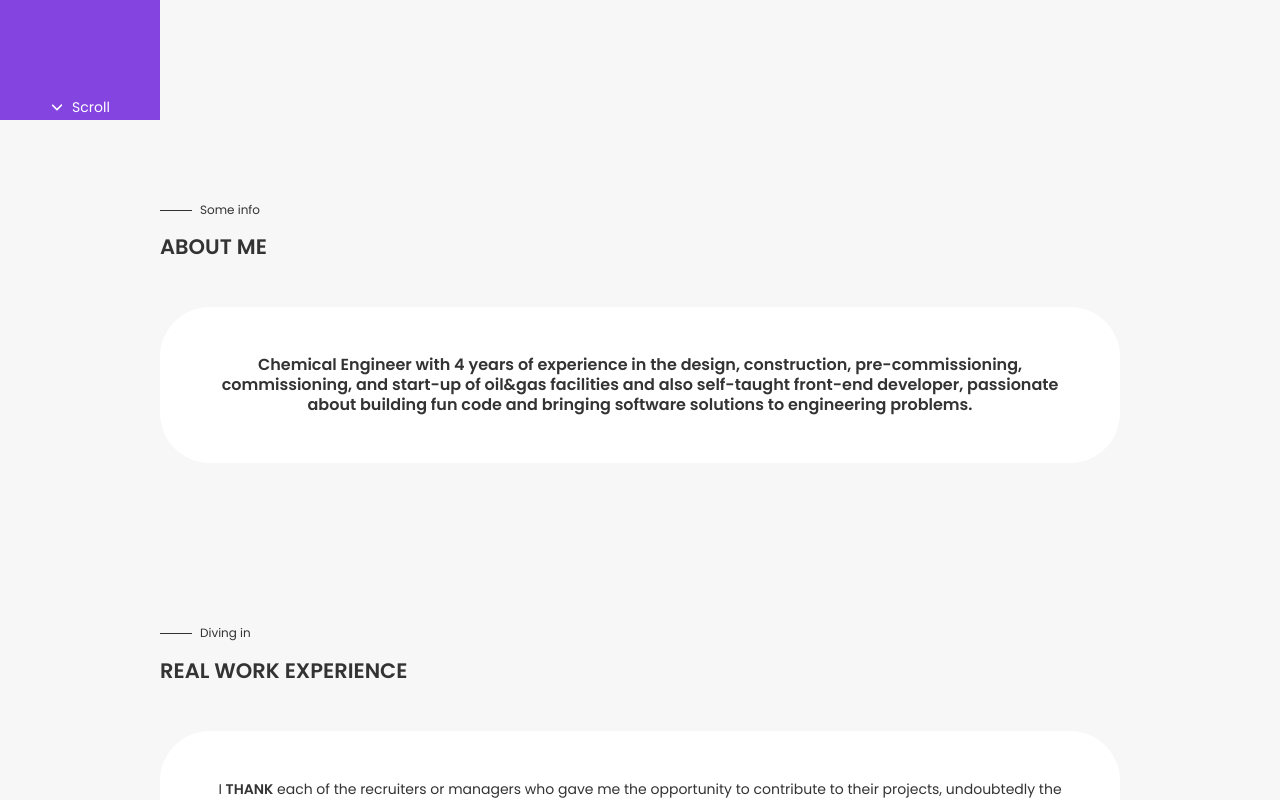
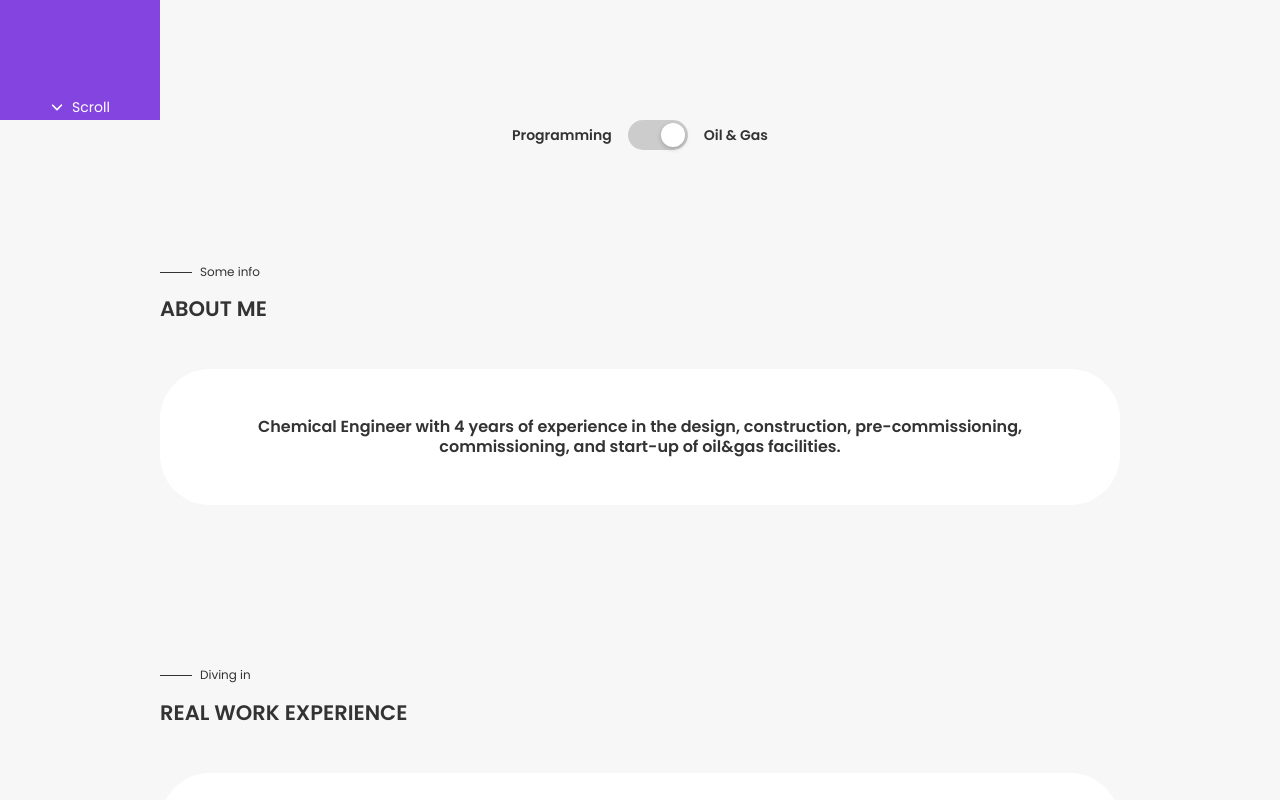
Before and after one commit to carlosfpj/portfolio, a React (Vite) app in the folder portfolio/: page / in a window 1280 px wide. Shown: the part 680-1480 px from the top of the page. Built offline with nearby package versions, Linux system fonts and the light colour scheme.

Commit message:
add toggle button

```diff
--- a/portfolio/src/App.css
+++ b/portfolio/src/App.css
@@ -152,3 +152,74 @@ body {
 .read-the-docs {
   color: #888;
 }
+
+.toggle-button {
+  width: 60px;
+  height: 30px;
+  background-color: #ccc;
+  border-radius: 999px;
+  border: none;
+  position: relative;
+  cursor: pointer;
+  padding: 0;
+}
+
+.toggle-circle {
+  width: 24px;
+  height: 24px;
+  background-color: white;
+  border-radius: 50%;
+  position: absolute;
+  top: 3px;
+  left: 3px;
+  transition: transform 0.3s ease;
+  box-shadow: 0 2px 5px rgba(0, 0, 0, 0.2);
+}
+
+.toggle-circle.right {
+  transform: translateX(30px);
+}
+
+.fade-in-left {
+  animation: fadeInLeft 0.4s ease forwards;
+}
+
+.fade-in-right {
+  animation: fadeInRight 0.4s ease forwards;
+}
+
+@keyframes fadeInLeft {
+  from {
+    opacity: 0;
+    transform: translateX(-30px);
+  }
+
+  to {
+    opacity: 1;
+    transform: translateX(0);
+  }
+}
+
+@keyframes fadeInRight {
+  from {
+    opacity: 0;
+    transform: translateX(30px);
+  }
+
+  to {
+    opacity: 1;
+    transform: translateX(0);
+  }
+}
+
+.toggle-container {
+  display: flex;
+  justify-content: center;
+  align-items: center;
+  margin-bottom: 2rem;
+}
+
+.label {
+  font-weight: bold;
+  margin: 0 1rem;
+}
--- a/portfolio/src/App.jsx
+++ b/portfolio/src/App.jsx
@@ -1,4 +1,5 @@
 import './App.css';
+import React, { useState } from 'react';
 import {ImLinkedin} from 'react-icons/im';
 import {FaGithub} from 'react-icons/fa';
 import {GoHome} from 'react-icons/go';
@@ -10,10 +11,9 @@ import { FaAngleDown } from "react-icons/fa6";
 import { BsFillSuitHeartFill } from "react-icons/bs";
 import { IconContext } from 'react-icons';
 import Studies from './components/Studies';
+import Experience from './components/Experience';
 import me from './Images/me.png';
 import resume from './assets/Resume Carlos Pinzón.pdf';
-import licitaya from './Images/licitaya.png';
-import dtiLogo from './Images/DTI-logo.png';
 import htmlImage from './Images/html.svg';
 import cssImage from './Images/css.svg';
 import bootstrapImage from './Images/bootstrap.svg';
@@ -31,8 +31,18 @@ import spotifuImage from './Images/spotifu.png';
 import calculatorImage from './Images/Calculator.png';
 import clockImage from './Images/Clock.png';
 import nemiumImage from './Images/Nemium.png';
+import About from './components/About';
 
 function App() {
+
+  const [isPrograming, setIsPrograming] = useState(true);
+  const [fadeDirection, setFadeDirection] = useState('fade-in-left');
+
+  const handleToggle = () => {
+    setIsPrograming(!isPrograming);
+    setFadeDirection(isPrograming ? 'fade-in-right' : 'fade-in-left');
+  };
+
   return (
     <div className="page">
       {/* Mobile hamburger button */}
@@ -142,64 +152,15 @@ function App() {
             </div>
           </div>
         </header>
-        {/* ABOUT */}
-        <section className="section about">
-          <div className="sectionHead" id="about">
-            <p>Some info</p>
-            <h2>ABOUT ME</h2>
-          </div>
-          <article className="about-description sectionContainer">
-            <p>
-              Chemical Engineer with 4 years of experience in the design, construction, pre-commissioning,
-              commissioning, and start-up of oil&amp;gas facilities and also self-taught front-end developer, passionate
-              about building fun code and bringing software solutions to engineering problems.
-            </p>
-          </article>
-        </section>
-        {/* PROFESSIONAL EXPERIENCE */}
-        <section className="section experience">
-          <div className="sectionHead" id="experience">
-            <p>Diving in</p>
-            <h2>REAL WORK EXPERIENCE</h2>
-          </div>
-          <article className="experience-description sectionContainer">
-            <p>
-              I <b>THANK</b> each of the recruiters or managers who gave me the opportunity to contribute to their projects,
-              undoubtedly the professional experience is invaluable to be better every day.
-            </p>
-            <div className="experience-experiences">
-              <div className="experience-work">
-                <div className="experience-image">
-                  <img src={licitaya} alt="Licitaya" />
-                </div>
-                <div className="experience-description">
-                  <div className="experience-description-title">
-                    <h3>LICITAYA.CO</h3>
-                    <div className="justify">
-                      <i><img width="20px" height="20px" src={dtiLogo} alt="DTI Logo" /></i>
-                      <h4>Digital Tech Ideas</h4>
-                    </div>
-                  </div>
-                  <div className="experience-description-topics">
-                    <ul>
-                      <p><b>Technologies I worked with:</b></p>
-                      <li>HTML.</li>
-                      <li>CSS.</li>
-                      <li>Bootstrap.</li>
-                      <li>KeenThemes (Bootstrap Extension).</li>
-                      <li>Javascript.</li>
-                      <li>JQuery.</li>
-                    </ul>
-                  </div>
-                  <div className="experience-description-media">
-                    <a href="https://www.licitaya.co" target="_blank" rel="noopener noreferrer">Link to project</a>
-                  </div>
-                </div>
-              </div>
-              <hr />
-            </div>
-          </article>
-        </section>
+        <div className="toggle-container">
+          <span className="label">Programming</span>
+          <button className="toggle-button" onClick={handleToggle}>
+            <div className={`toggle-circle ${isPrograming ? 'right' : 'left'}`}/>
+          </button>
+          <span className="label">Oil & Gas</span>
+        </div>
+        <About show={isPrograming} fade={fadeDirection}/>
+        <Experience />
         <Studies />
         {/* SKILLS */}
         <section className="section skills">
--- /dev/null
+++ b/portfolio/src/components/About.jsx
@@ -0,0 +1,27 @@
+import React from 'react';
+
+const About = ({show, fade}) => {
+  return (
+    <section className="section about">
+      <div className="sectionHead" id="about">
+        <p>Some info</p>
+        <h2>ABOUT ME</h2>
+      </div>
+      <article className={`about-description sectionContainer ${fade}`}>
+        {show ? (
+          <p>
+            Chemical Engineer with 4 years of experience in the design, construction, pre-commissioning,
+            commissioning, and start-up of oil&amp;gas facilities.
+          </p>
+        ) : (
+          <p>
+              self-taught software developer, passionate
+              about building fun code and bringing software solutions to engineering problems.
+          </p>
+        )}
+      </article>
+    </section>
+  );
+};
+
+export default About;
--- /dev/null
+++ b/portfolio/src/components/Experience.jsx
@@ -0,0 +1,53 @@
+import React from 'react';
+import licitaya from '../Images/licitaya.png';
+import dtiLogo from '../Images/DTI-logo.png';
+
+const Experience = () => {
+  return (
+    <section className="section experience">
+      <div className="sectionHead" id="experience">
+        <p>Diving in</p>
+        <h2>REAL WORK EXPERIENCE</h2>
+      </div>
+      <article className="experience-description sectionContainer">
+        <p>
+          I <b>THANK</b> each of the recruiters or managers who gave me the opportunity to contribute to their projects,
+          undoubtedly the professional experience is invaluable to be better every day.
+        </p>
+        <div className="experience-experiences">
+          <div className="experience-work">
+            <div className="experience-image">
+              <img src={licitaya} alt="Licitaya" />
+            </div>
+            <div className="experience-description">
+              <div className="experience-description-title">
+                <h3>LICITAYA.CO</h3>
+                <div className="justify">
+                  <i><img width="20px" height="20px" src={dtiLogo} alt="DTI Logo" /></i>
+                  <h4>Digital Tech Ideas</h4>
+                </div>
+              </div>
+              <div className="experience-description-topics">
+                <ul>
+                  <p><b>Technologies I worked with:</b></p>
+                  <li>HTML.</li>
+                  <li>CSS.</li>
+                  <li>Bootstrap.</li>
+                  <li>KeenThemes (Bootstrap Extension).</li>
+                  <li>Javascript.</li>
+                  <li>JQuery.</li>
+                </ul>
+              </div>
+              <div className="experience-description-media">
+                <a href="https://www.licitaya.co" target="_blank" rel="noopener noreferrer">Link to project</a>
+              </div>
+            </div>
+          </div>
+          <hr />
+        </div>
+      </article>
+    </section>
+  );
+};
+
+export default Experience;
```
